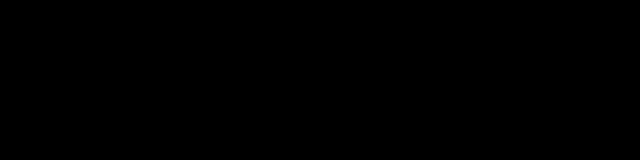
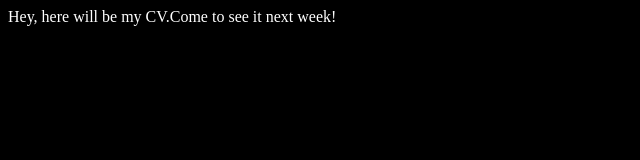
Before and after one commit to Shlapakova/rsschool-cv, a plain HTML site: page index.html in a window 1280 px wide. Shown: the whole page, without its empty margins (0-640 px from the left). Drawn offline with Linux system fonts and the light colour scheme.

Commit message:
fix: make text visible

```diff
--- a/style.css
+++ b/style.css
@@ -1,3 +1,6 @@
 body {
     background-color: rgb(0, 0, 0);
   }
+#text{
+  color:white;
+}
```
